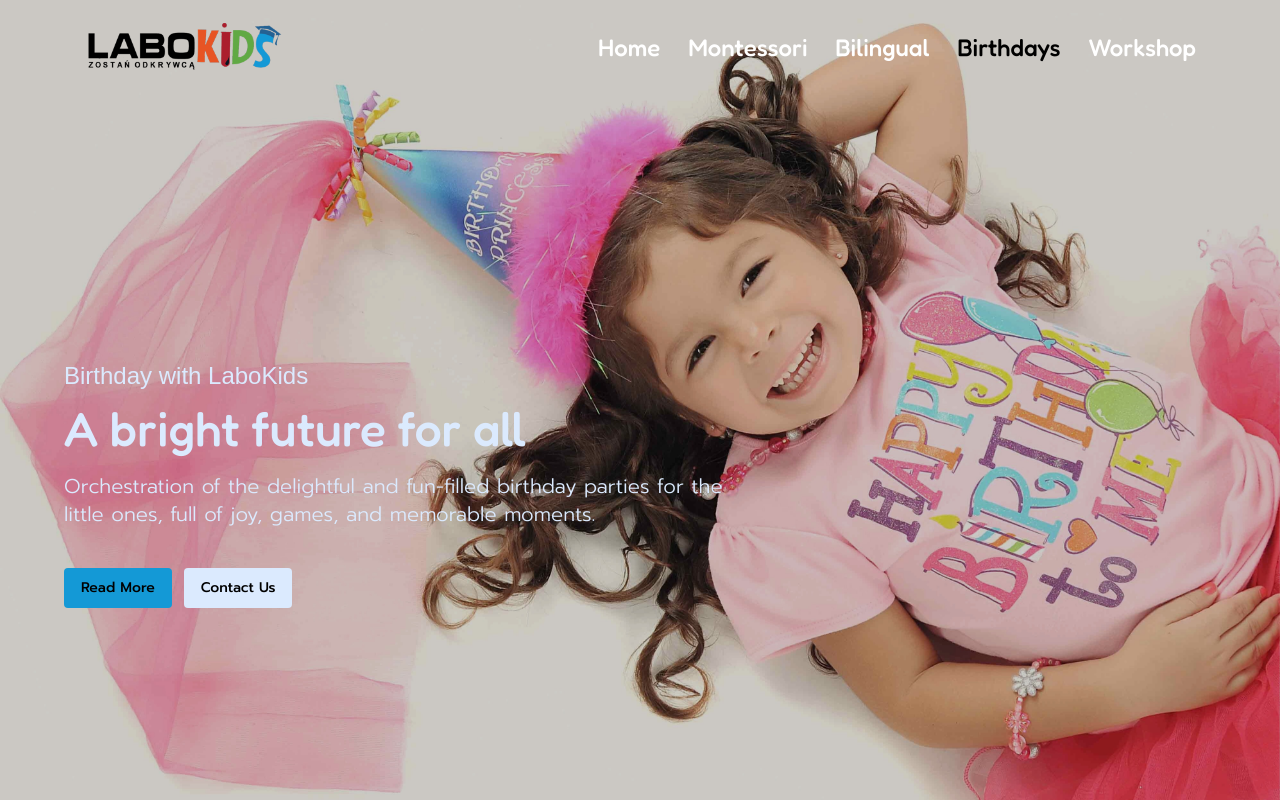
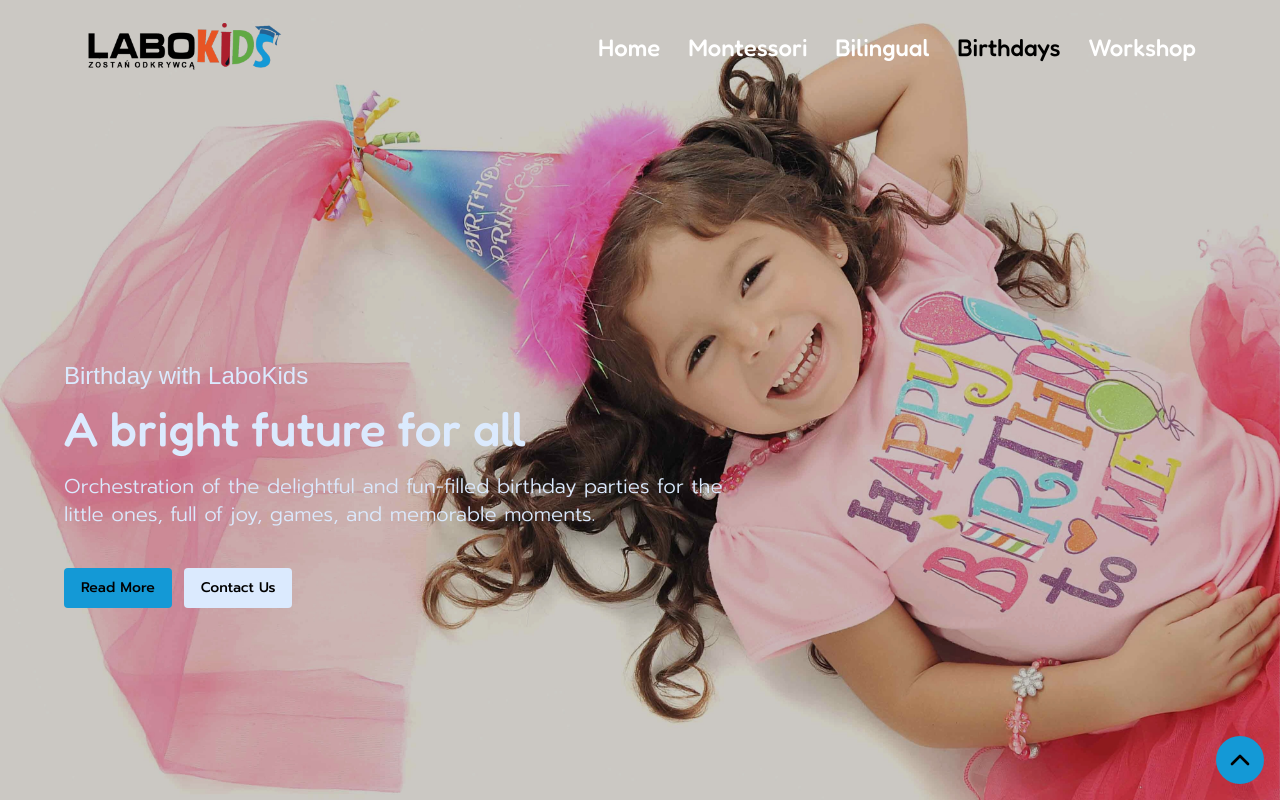
Before and after one commit to exelimpichment/labokids, a Next.js app: page /party in a window 1280 px wide. Shown: the top 802 px of the page. Built offline with nearby package versions, Linux system fonts and the light colour scheme; a web font is replaced by a local one.

Commit message:
scroll to top button animation removed

```diff
--- a/src/app/additionalInfo/additionalInfo.tsx
+++ b/src/app/additionalInfo/additionalInfo.tsx
@@ -8,6 +8,8 @@ const AdditionalInfo = () => {
   const [open, setOpen] = useState(false);
 
   const handleClick = (e: React.MouseEvent<HTMLButtonElement, MouseEvent>) => {
+    console.log('test2');
+
     e.stopPropagation();
     setOpen((prev: boolean) => !prev);
   };
--- a/src/app/common/buttonsHero.tsx
+++ b/src/app/common/buttonsHero.tsx
@@ -20,8 +20,7 @@ const ButtonsHero: React.FC<IButtonsHero> = ({ buttonsPosition = 'start' }) => {
   useEffect(() => {
     const observer = new IntersectionObserver(
       ([entry]) => {
-        console.log(entry.isIntersecting);
-        setIsIntersecting(!entry.isIntersecting);
+        setIsIntersecting(entry.isIntersecting);
       },
       { threshold: 0 }
     );
--- a/src/app/common/scrollToTopButton.tsx
+++ b/src/app/common/scrollToTopButton.tsx
@@ -1,29 +1,23 @@
 'use client';
 
-import { motion, AnimatePresence } from 'framer-motion';
 import { ChevronUp } from 'lucide-react';
 import { useGlobalContext } from '../context/globalContext';
 
 const ScrollToTopButton = () => {
   const { scrollToTop, isIntersecting } = useGlobalContext();
-  console.log('render');
 
   return (
-    <AnimatePresence>
+    <>
       {isIntersecting && (
-        <motion.button
-          initial={{ opacity: 0 }}
-          animate={{ opacity: 1 }}
-          exit={{ opacity: 0 }}
-          transition={{ duration: 0.5 }}
+        <button
           type="button"
           className="fixed bottom-4 right-4 flex h-12 w-12 items-center justify-center rounded-full bg-laboBlue p-1 transition-all duration-1000 hover:bg-slate-400"
           onClick={scrollToTop}
         >
           <ChevronUp size={32} />
-        </motion.button>
+        </button>
       )}
-    </AnimatePresence>
+    </>
   );
 };
 
```
